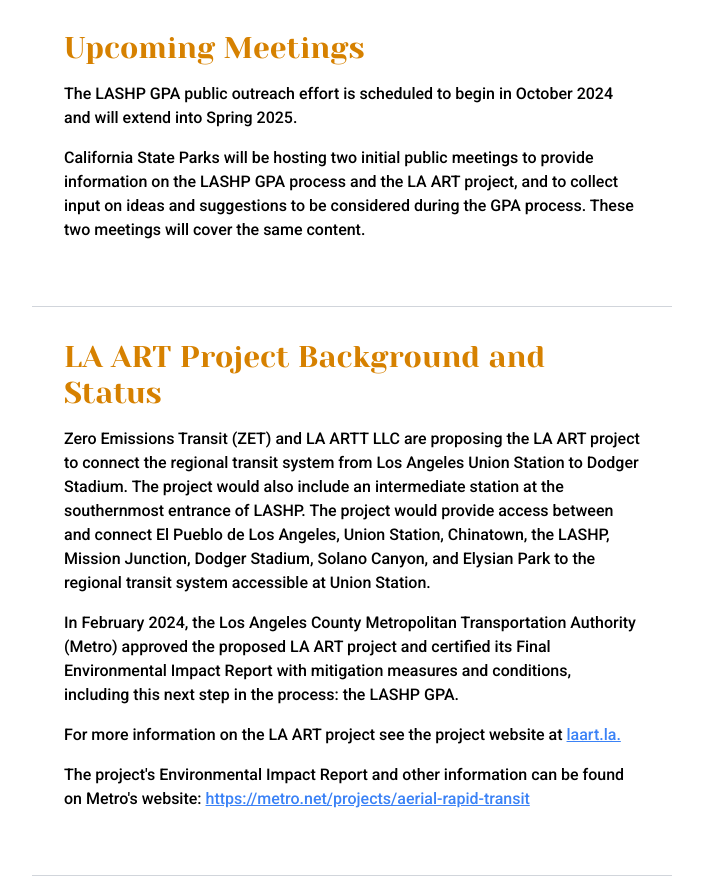
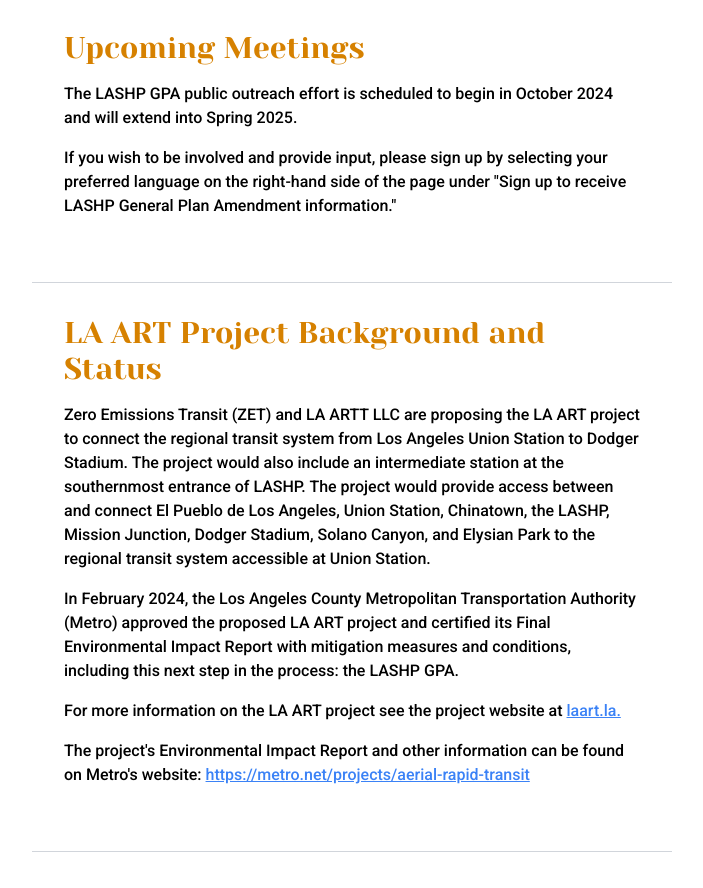
Before and after one commit to AECOMVizStudio/la_art, a React (Vite) app: page / in a window 1280 px wide. Shown: the part 1720-2608 px from the top of the page, without its empty margins (120-823 px from the left). Built offline with nearby package versions, Linux system fonts and the light colour scheme.

Commit message:
temporary change to upcoming

```diff
--- a/src/components/children/Headings/Upcoming.tsx
+++ b/src/components/children/Headings/Upcoming.tsx
@@ -14,7 +14,7 @@ const Upcoming = () => {
           </h2>
 
           <p className="font-medium pt-4">The LASHP GPA public outreach effort is scheduled to begin in October 2024 and will extend into Spring 2025.</p>
-          <p className="font-medium pt-4">California State Parks will be hosting two initial public meetings to provide information on the LASHP GPA process and the LA ART project, and to collect input on ideas and suggestions to be considered during the GPA process. These two meetings will cover the same content. </p>
+          <p className="font-medium pt-4">If you wish to be involved and provide input, please sign up by selecting your preferred language on the right-hand side of the page under "Sign up to receive LASHP General Plan Amendment information." </p>
 
           </section>
 
```
